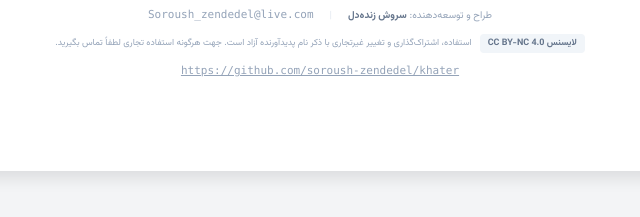
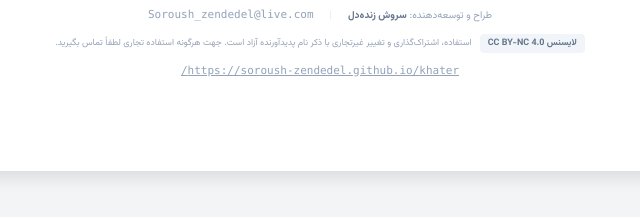
Before and after one commit to soroush-zendedel/khater, a plain HTML site: page app.html in a window 1280 px wide. Shown: the part 3260-3477 px from the top of the page, 320-960 px from the left. Drawn offline with Linux system fonts and the light colour scheme.

Commit message:
Update link to project documentation

```diff
--- a/app.html
+++ b/app.html
@@ -671,8 +671,8 @@
                 <span class="license-badge font-bold text-slate-500 print:text-slate-600 bg-slate-100 print:bg-transparent px-2 py-0.5 rounded transition-colors">لایسنس CC BY-NC 4.0</span>
                 <span class="text-slate-400 print:text-slate-500">استفاده، اشتراک‌گذاری و تغییر غیرتجاری با ذکر نام پدیدآورنده آزاد است. جهت هرگونه استفاده تجاری لطفاً تماس بگیرید.</span>
             </div>
-            <a href="https://github.com/soroush-zendedel/khater" target="_blank" class="text-slate-400 print:text-slate-500 hover:text-slate-600 print:hover:text-slate-500 transition-colors font-mono text-[11px] underline">
-                https://github.com/soroush-zendedel/khater
+            <a href="https://soroush-zendedel.github.io/khater/" target="_blank" class="text-slate-400 print:text-slate-500 hover:text-slate-600 print:hover:text-slate-500 transition-colors font-mono text-[11px] underline">
+                https://soroush-zendedel.github.io/khater/
             </a>
         </div>
     </div>
```
